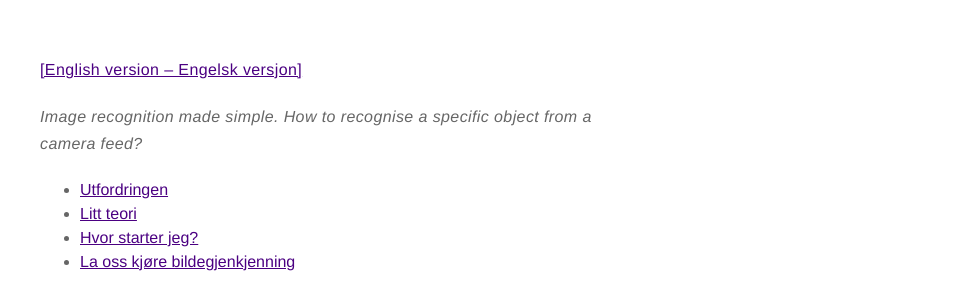
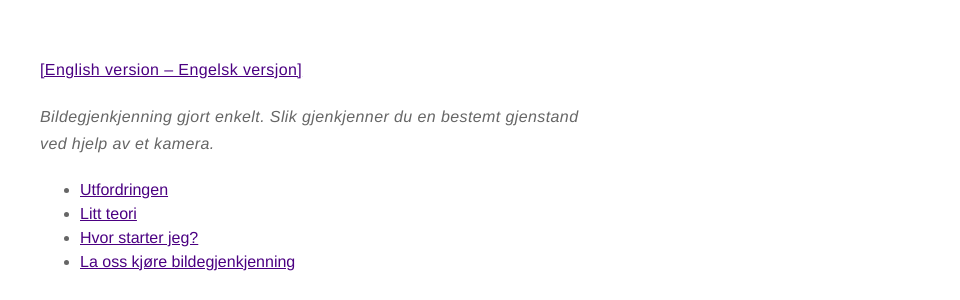
Before and after one commit to mehmandarov/mehmandarov.github.io, a Jekyll site: the page built from _posts/2017-05-07-hvordan-laere-opp-ditt-eget-kamera.markdown, in a window 1280 px wide and 900 px high. Shown: the part 251-551 px from the top of the window, without its empty margins (320-1280 px from the left). Built offline with Jekyll 4.4.1, drawn with Linux system fonts in a browser that asks for light colours.

Commit message:
Post update

```diff
--- a/_posts/2017-05-07-hvordan-laere-opp-ditt-eget-kamera.markdown
+++ b/_posts/2017-05-07-hvordan-laere-opp-ditt-eget-kamera.markdown
@@ -14,7 +14,7 @@ author: rustam.mehmandarov
 ---
 [\[English version – Engelsk versjon\]][16]
 
-_Image recognition made simple. How to recognise a specific object from a camera feed?_
+_Bildegjenkjenning gjort enkelt. Slik gjenkjenner du en bestemt gjenstand ved hjelp av et kamera._
 
 - [Utfordringen](#utfordringen)
 - [Litt teori](#litt-teori)
```
